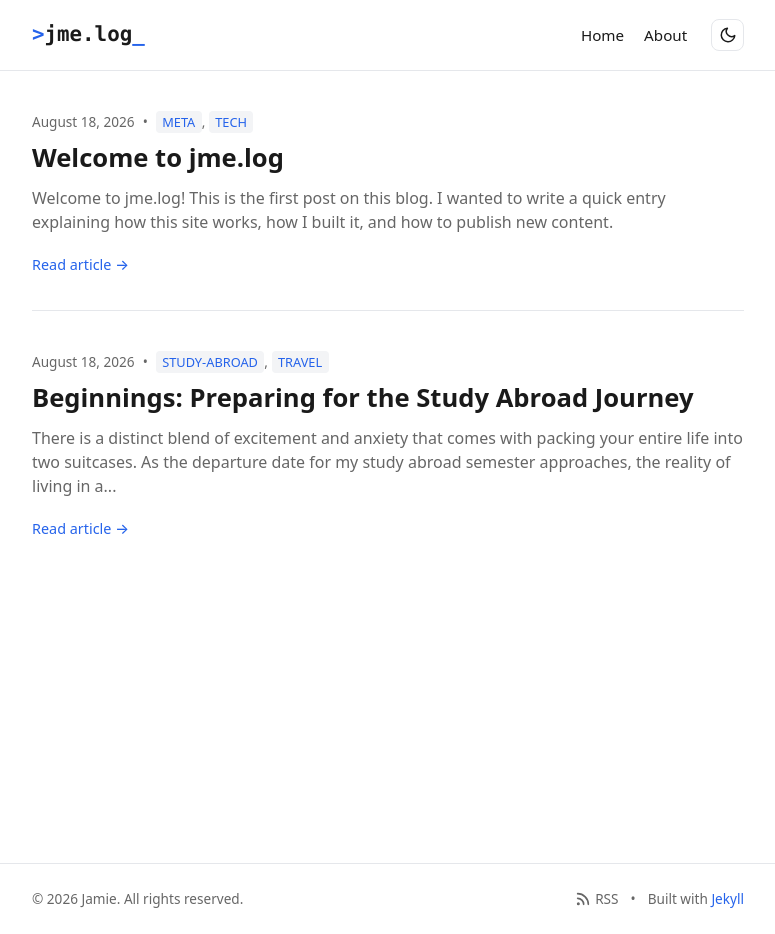
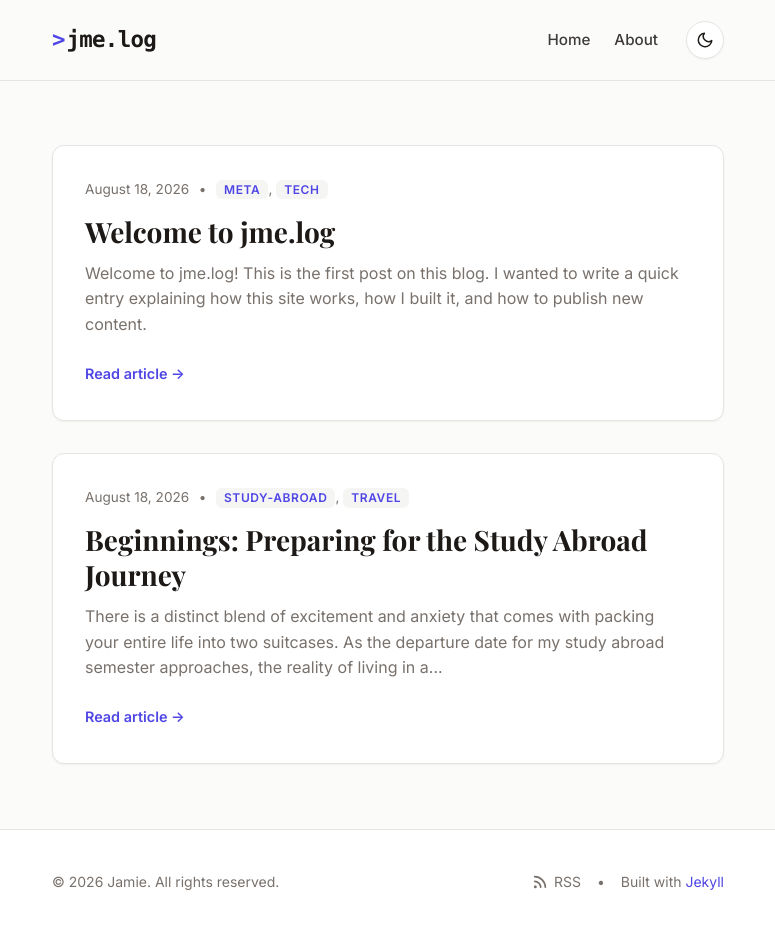
Before and after one commit to cijamie/jme.log, a Jekyll site: the page built from index.html, in a window 1280 px wide and 934 px high. Shown: the whole window, without its empty margins (252-1027 px from the left). Built offline with Jekyll 4.4.1, drawn with Linux system fonts in a browser that asks for light colours; some web fonts are replaced.

Commit message:
Redesign website: add Google Fonts, premium editorial typography, reading progress indicator, card layout, and hover animation styles

```diff
--- a/_layouts/default.html
+++ b/_layouts/default.html
@@ -4,6 +4,9 @@
   <meta charset="UTF-8">
   <meta name="viewport" content="width=device-width, initial-scale=1.0">
   {% seo %}
+  <link rel="preconnect" href="https://fonts.googleapis.com">
+  <link rel="preconnect" href="https://fonts.gstatic.com" crossorigin>
+  <link href="https://fonts.googleapis.com/css2?family=Inter:wght@400;500;600;700&family=Playfair+Display:ital,wght@0,500;0,700;1,400&display=swap" rel="stylesheet">
   <link rel="stylesheet" href="{{ '/assets/css/style.css' | relative_url }}">
   {% feed_meta %}
   <script>
@@ -21,6 +24,7 @@
   <script src="{{ '/assets/js/main.js' | relative_url }}" defer></script>
 </head>
 <body>
+  <div id="reading-progress" class="reading-progress-bar"></div>
   <div class="site-wrapper">
     {% include header.html %}
 
--- a/assets/css/style.css
+++ b/assets/css/style.css
@@ -1,39 +1,46 @@
 /* ==========================================================================
-   Variables & Themes
+   Variables & Sophisticated Themes
    ========================================================================== */
 
 :root {
-  --font-sans: system-ui, -apple-system, BlinkMacSystemFont, "Segoe UI", Roboto, "Helvetica Neue", Arial, sans-serif;
-  --font-mono: ui-monospace, SFMono-Regular, Menlo, Monaco, Consolas, "Liberation Mono", "Courier New", monospace;
+  --font-sans: 'Inter', system-ui, -apple-system, BlinkMacSystemFont, "Segoe UI", Roboto, sans-serif;
+  --font-serif: 'Playfair Display', Georgia, Cambria, "Times New Roman", Times, serif;
+  --font-mono: ui-monospace, SFMono-Regular, Menlo, Monaco, Consolas, monospace;
 
-  /* Light Theme Variables */
-  --bg-color: #ffffff;
-  --bg-secondary: #f8f9fa;
-  --text-color: #1a1a1a;
-  --text-muted: #666666;
-  --accent-color: #2563eb;       /* Modern royal blue */
-  --accent-hover: #1d4ed8;
-  --border-color: #e5e7eb;
-  --code-bg: #f3f4f6;
-  --code-text: #d97706;
-  --shadow-color: rgba(0, 0, 0, 0.05);
+  /* Modern Editorial Color Palette (Light Mode) */
+  --bg-color: #fbfbf9;             /* Elegant Warm Soft White */
+  --bg-secondary: #f4f3ef;         /* Slightly darker paper tint */
+  --bg-card: #ffffff;
+  --text-color: #1c1917;           /* Deep Stone Grey/Black */
+  --text-muted: #78716c;           /* Muted Stone */
+  --accent-color: #4f46e5;         /* Rich Indigo */
+  --accent-hover: #4338ca;
+  --border-color: #e7e5e4;         /* Soft stone border */
+  --code-bg: #f5f5f4;
+  --code-text: #b45309;            /* Amber/Warm Brown */
+  --shadow-sm: 0 1px 2px 0 rgba(0, 0, 0, 0.05);
+  --shadow-md: 0 4px 6px -1px rgba(0, 0, 0, 0.05), 0 2px 4px -2px rgba(0, 0, 0, 0.05);
+  --shadow-lg: 0 10px 15px -3px rgba(0, 0, 0, 0.04), 0 4px 6px -4px rgba(0, 0, 0, 0.04);
 
-  --max-width: 760px;
-  --header-height: 70px;
+  --max-width: 720px;
+  --header-height: 80px;
 }
 
 [data-theme="dark"] {
-  /* Dark Theme Variables */
-  --bg-color: #0f172a;           /* Deep slate blue/black */
-  --bg-secondary: #1e293b;
-  --text-color: #f1f5f9;
-  --text-muted: #94a3b8;
-  --accent-color: #3b82f6;       /* Bright blue */
-  --accent-hover: #60a5fa;
-  --border-color: #334155;
+  /* Slate & Indigo Dark Mode (Dark Mode) */
+  --bg-color: #0b0f19;             /* Deep Midnight Slate */
+  --bg-secondary: #111827;         /* Deepest slate card backing */
+  --bg-card: #1e293b;              /* Slate 800 */
+  --text-color: #f1f5f9;           /* Slate 100 */
+  --text-muted: #94a3b8;           /* Slate 400 */
+  --accent-color: #818cf8;         /* Bright Indigo 400 */
+  --accent-hover: #a5b4fc;         /* Indigo 300 */
+  --border-color: #334155;         /* Slate 700 */
   --code-bg: #1e293b;
-  --code-text: #f59e0b;
-  --shadow-color: rgba(0, 0, 0, 0.3);
+  --code-text: #fbbf24;            /* Soft Gold */
+  --shadow-sm: 0 1px 2px 0 rgba(0, 0, 0, 0.2);
+  --shadow-md: 0 4px 6px -1px rgba(0, 0, 0, 0.3), 0 2px 4px -2px rgba(0, 0, 0, 0.3);
+  --shadow-lg: 0 10px 15px -3px rgba(0, 0, 0, 0.4), 0 4px 6px -4px rgba(0, 0, 0, 0.4);
 }
 
 /* ==========================================================================
@@ -46,30 +53,26 @@
   padding: 0;
 }
 
-html, body {
-  height: 100%;
-}
-
 body {
   font-family: var(--font-sans);
   background-color: var(--bg-color);
   color: var(--text-color);
-  line-height: 1.625;
-  font-size: 17px;
+  line-height: 1.75;
+  font-size: 17.5px;
   -webkit-font-smoothing: antialiased;
   -moz-osx-font-smoothing: grayscale;
-  transition: background-color 0.3s ease, color 0.3s ease;
+  transition: background-color 0.4s ease, color 0.4s ease;
 }
 
 a {
   color: var(--accent-color);
   text-decoration: none;
+  position: relative;
   transition: color 0.2s ease;
 }
 
 a:hover {
   color: var(--accent-hover);
-  text-decoration: underline;
 }
 
 .container {
@@ -85,17 +88,35 @@ a:hover {
   min-height: 100vh;
 }
 
+/* Reading Progress Bar */
+.reading-progress-bar {
+  position: fixed;
+  top: 0;
+  left: 0;
+  height: 3px;
+  width: 0%;
+  background-color: var(--accent-color);
+  z-index: 1000;
+  transition: width 0.1s ease-out;
+}
+
 /* ==========================================================================
-   Header & Navigation
+   Header & Navigation (Polished)
    ========================================================================== */
 
 .site-header {
   border-bottom: 1px solid var(--border-color);
-  background-color: var(--bg-color);
+  background-color: rgba(251, 251, 249, 0.85); /* Blurred effect */
+  backdrop-filter: blur(10px);
+  -webkit-backdrop-filter: blur(10px);
   position: sticky;
   top: 0;
-  z-index: 100;
-  transition: border-color 0.3s ease, background-color 0.3s ease;
+  z-index: 99;
+  transition: border-color 0.4s ease, background-color 0.4s ease;
+}
+
+[data-theme="dark"] .site-header {
+  background-color: rgba(11, 15, 25, 0.85);
 }
 
 .header-container {
@@ -108,11 +129,12 @@ a:hover {
 .site-logo {
   font-family: var(--font-mono);
   font-weight: 700;
-  font-size: 1.3rem;
+  font-size: 1.4rem;
   color: var(--text-color);
-  text-decoration: none !important;
+  letter-spacing: -0.03em;
   display: flex;
   align-items: center;
+  gap: 0.1rem;
 }
 
 .logo-accent {
@@ -120,8 +142,9 @@ a:hover {
 }
 
 .logo-cursor {
-  animation: blink 1s step-end infinite;
+  animation: blink 1.2s step-end infinite;
   color: var(--accent-color);
+  font-weight: 400;
 }
 
 @keyframes blink {
@@ -132,56 +155,83 @@ a:hover {
 .site-nav {
   display: flex;
   align-items: center;
-  gap: 1.5rem;
+  gap: 1.75rem;
 }
 
 .nav-list {
   display: flex;
   list-style: none;
-  gap: 1.25rem;
+  gap: 1.5rem;
 }
 
 .nav-link {
   color: var(--text-color);
   font-weight: 500;
-  text-decoration: none;
   font-size: 0.95rem;
-  padding: 0.25rem 0;
+  padding: 0.4rem 0;
+  opacity: 0.85;
+  transition: opacity 0.2s, color 0.2s;
 }
 
 .nav-link:hover {
+  opacity: 1;
   color: var(--accent-color);
-  text-decoration: none;
+}
+
+/* Nav Link hover underline effect */
+.nav-link::after {
+  content: '';
+  position: absolute;
+  width: 100%;
+  transform: scaleX(0);
+  height: 2px;
+  bottom: 0;
+  left: 0;
+  background-color: var(--accent-color);
+  transform-origin: bottom right;
+  transition: transform 0.25s ease-out;
+}
+
+.nav-link:hover::after {
+  transform: scaleX(1);
+  transform-origin: bottom left;
 }
 
 /* ==========================================================================
-   Theme Toggle Button
+   Theme Toggle Button (Polished)
    ========================================================================== */
 
 .theme-toggle {
-  background: none;
+  background: var(--bg-card);
   border: 1px solid var(--border-color);
-  border-radius: 8px;
+  border-radius: 50%;
   cursor: pointer;
-  padding: 0.4rem;
+  width: 38px;
+  height: 38px;
   display: flex;
   align-items: center;
   justify-content: center;
   color: var(--text-color);
-  transition: background-color 0.2s, border-color 0.3s, color 0.3s;
+  box-shadow: var(--shadow-sm);
+  transition: background-color 0.2s, border-color 0.4s, color 0.4s, transform 0.2s;
 }
 
 .theme-toggle:hover {
-  background-color: var(--bg-secondary);
   border-color: var(--accent-color);
+  transform: scale(1.05);
 }
 
-.theme-icon {
+.theme-toggle svg {
   width: 18px;
   height: 18px;
+  transition: transform 0.5s cubic-bezier(0.4, 0, 0.2, 1);
 }
 
-/* Display sun or moon icon based on theme state */
+.theme-toggle:hover svg {
+  transform: rotate(30deg);
+}
+
+/* Toggle displays */
 html[data-theme="light"] .sun-icon { display: none; }
 html[data-theme="light"] .moon-icon { display: block; }
 html[data-theme="dark"] .sun-icon { display: block; }
@@ -193,42 +243,50 @@ html[data-theme="dark"] .moon-icon { display: none; }
 
 .site-main {
   flex-grow: 1;
-  padding: 2.5rem 0;
+  padding: 4rem 0;
 }
 
 /* ==========================================================================
-   Home Page: Post List
+   Home Page: Post List (Cards Layout)
    ========================================================================== */
 
 .posts-list {
   list-style: none;
   display: flex;
   flex-direction: column;
-  gap: 2.5rem;
+  gap: 2rem;
 }
 
 .post-item {
-  border-bottom: 1px solid var(--border-color);
-  padding-bottom: 2rem;
+  background-color: var(--bg-card);
+  border: 1px solid var(--border-color);
+  border-radius: 12px;
+  padding: 2rem;
+  box-shadow: var(--shadow-sm);
+  transition: transform 0.25s ease, box-shadow 0.25s ease, border-color 0.3s ease;
 }
 
-.post-item:last-child {
-  border-bottom: none;
+.post-item:hover {
+  transform: translateY(-4px);
+  box-shadow: var(--shadow-lg);
+  border-color: var(--accent-color);
 }
 
 .post-item-meta {
   font-size: 0.85rem;
   color: var(--text-muted);
-  margin-bottom: 0.5rem;
+  margin-bottom: 0.75rem;
   display: flex;
-  gap: 0.5rem;
   align-items: center;
+  flex-wrap: wrap;
+  gap: 0.6rem;
 }
 
 .post-item-title {
-  font-size: 1.6rem;
+  font-family: var(--font-serif);
+  font-size: 1.75rem;
   font-weight: 700;
-  line-height: 1.3;
+  line-height: 1.25;
   margin-bottom: 0.75rem;
 }
 
@@ -238,107 +296,157 @@ html[data-theme="dark"] .moon-icon { display: none; }
 
 .post-item-title a:hover {
   color: var(--accent-color);
-  text-decoration: none;
 }
 
 .post-item-excerpt {
   color: var(--text-muted);
   font-size: 1rem;
-  line-height: 1.5;
-  margin-bottom: 1rem;
+  line-height: 1.6;
+  margin-bottom: 1.25rem;
 }
 
 .read-more {
-  font-weight: 500;
+  font-weight: 600;
   font-size: 0.9rem;
+  display: inline-flex;
+  align-items: center;
+  gap: 0.25rem;
 }
 
 /* ==========================================================================
-   Article Pages (Post & Page layout)
+   Article Pages: Hero Header & Typography (Editorial)
    ========================================================================== */
 
-.post-header, .page-header {
-  margin-bottom: 2rem;
+.post-header {
+  margin-bottom: 3.5rem;
+  padding-bottom: 2rem;
+  border-bottom: 1px solid var(--border-color);
 }
 
 .post-meta {
   font-size: 0.9rem;
   color: var(--text-muted);
-  margin-bottom: 0.5rem;
+  margin-bottom: 1rem;
+  display: flex;
+  align-items: center;
+  flex-wrap: wrap;
+  gap: 0.5rem;
 }
 
 .category-tag {
   background-color: var(--code-bg);
   color: var(--accent-color);
-  padding: 0.1rem 0.4rem;
-  border-radius: 4px;
-  font-size: 0.8rem;
-  font-weight: 500;
+  padding: 0.15rem 0.5rem;
+  border-radius: 6px;
+  font-size: 0.75rem;
+  font-weight: 600;
   text-transform: uppercase;
+  letter-spacing: 0.05em;
+  transition: background-color 0.2s;
 }
 
-.post-title, .page-title {
-  font-size: 2.2rem;
-  font-weight: 800;
+.post-title {
+  font-family: var(--font-serif);
+  font-size: 2.75rem;
+  font-weight: 700;
+  line-height: 1.2;
+  color: var(--text-color);
+  letter-spacing: -0.02em;
+  margin-bottom: 0.5rem;
+}
+
+/* Static Page Header */
+.page-header {
+  margin-bottom: 2.5rem;
+}
+
+.page-title {
+  font-family: var(--font-serif);
+  font-size: 2.5rem;
+  font-weight: 700;
   line-height: 1.2;
 }
 
-/* Article Prose Typography */
+/* Prose Typography styling */
 .post-content, .page-content {
-  font-size: 1.05rem;
-  line-height: 1.7;
+  font-size: 1.125rem; /* 18px */
+  line-height: 1.8;
+  color: var(--text-color);
 }
 
-.post-content h2, .page-content h2,
-.post-content h3, .page-content h3 {
-  margin-top: 2rem;
-  margin-bottom: 1rem;
+/* Body content headings style */
+.post-content h2, .page-content h2 {
+  font-family: var(--font-serif);
+  font-size: 1.85rem;
+  margin-top: 3rem;
+  margin-bottom: 1.2rem;
+  font-weight: 700;
   line-height: 1.3;
 }
 
-.post-content h2, .page-content h2 { font-size: 1.6rem; }
-.post-content h3, .page-content h3 { font-size: 1.3rem; }
+.post-content h3, .page-content h3 {
+  font-family: var(--font-serif);
+  font-size: 1.45rem;
+  margin-top: 2.5rem;
+  margin-bottom: 1rem;
+  font-weight: 700;
+}
 
 .post-content p, .page-content p {
-  margin-bottom: 1.5rem;
+  margin-bottom: 1.6rem;
 }
 
+/* Lists styling */
 .post-content ul, .post-content ol,
 .page-content ul, .page-content ol {
-  margin-bottom: 1.5rem;
-  padding-left: 1.5rem;
+  margin-bottom: 1.8rem;
+  padding-left: 1.75rem;
 }
 
 .post-content li, .page-content li {
-  margin-bottom: 0.5rem;
+  margin-bottom: 0.6rem;
 }
 
+/* Horizontal Rule */
+hr {
+  border: 0;
+  height: 1px;
+  background-color: var(--border-color);
+  margin: 3rem 0;
+}
+
+/* Blockquotes (Editorial style) */
 .post-content blockquote, .page-content blockquote {
+  font-family: var(--font-serif);
+  font-size: 1.25rem;
+  font-style: italic;
+  line-height: 1.7;
+  color: var(--text-muted);
   border-left: 4px solid var(--accent-color);
-  padding: 0.5rem 0 0.5rem 1.25rem;
-  margin: 1.5rem 0;
-  color: var(--text-muted);
-  font-style: italic;
+  padding: 0.75rem 0 0.75rem 1.75rem;
+  margin: 2rem 0;
   background-color: var(--bg-secondary);
   border-radius: 0 8px 8px 0;
+  position: relative;
 }
 
-/* Code & Preformatted */
+/* Code & Preformatted (Polished syntax design) */
 code {
   font-family: var(--font-mono);
   font-size: 0.85em;
   background-color: var(--code-bg);
   color: var(--code-text);
-  padding: 0.2rem 0.4rem;
-  border-radius: 4px;
+  padding: 0.2rem 0.45rem;
+  border-radius: 6px;
+  border: 1px solid var(--border-color);
 }
 
 pre {
   background-color: var(--code-bg);
-  padding: 1rem;
-  border-radius: 8px;
+  padding: 1.25rem;
+  border-radius: 10px;
   overflow-x: auto;
-  margin-bottom: 1.5rem;
+  margin-bottom: 1.8rem;
   border: 1px solid var(--border-color);
 }
 
@@ -347,42 +455,59 @@ pre code {
   color: var(--text-color);
   padding: 0;
   font-size: 0.9rem;
+  border: none;
 }
 
-/* Images in posts */
+/* Embedded Media / Images */
 .post-content img, .page-content img {
   max-width: 100%;
   height: auto;
-  border-radius: 8px;
-  margin: 1.5rem 0;
+  border-radius: 12px;
+  margin: 2.5rem auto;
   display: block;
+  box-shadow: var(--shadow-md);
 }
 
-/* Post Footer & Tags */
+/* Post Tags */
 .post-footer {
-  margin-top: 2rem;
-  padding-top: 1rem;
+  margin-top: 3.5rem;
+  padding-top: 1.5rem;
   border-top: 1px solid var(--border-color);
 }
 
 .post-tags {
   font-size: 0.9rem;
   color: var(--text-muted);
+  display: flex;
+  align-items: center;
+  gap: 0.5rem;
+  flex-wrap: wrap;
 }
 
 .post-tags .tag {
-  margin-right: 0.5rem;
-  color: var(--accent-color);
+  color: var(--text-muted);
+  background-color: var(--bg-secondary);
+  padding: 0.2rem 0.6rem;
+  border-radius: 6px;
+  font-size: 0.8rem;
+  font-weight: 500;
+  transition: color 0.2s, background-color 0.2s;
 }
 
-/* Post Navigation (Prev/Next) */
+.post-tags .tag:hover {
+  color: var(--accent-color);
+  background-color: var(--code-bg);
+}
+
+/* Post Navigation (Prev/Next Links) */
 .post-navigation {
   display: flex;
   justify-content: space-between;
   margin-top: 3rem;
-  padding-top: 1.5rem;
+  padding: 2rem 0;
   border-top: 1px solid var(--border-color);
-  font-weight: 500;
+  border-bottom: 1px solid var(--border-color);
+  font-weight: 600;
   font-size: 0.95rem;
 }
 
@@ -395,40 +520,42 @@ pre code {
 }
 
 /* ==========================================================================
-   Comments & Placeholders
+   Giscus Comments Container
    ========================================================================== */
 
 .comments-section {
-  margin-top: 3rem;
+  margin-top: 4rem;
 }
 
 .giscus-placeholder {
   background-color: var(--bg-secondary);
   border: 1px dashed var(--border-color);
-  border-radius: 8px;
-  padding: 2rem;
-  margin-top: 2rem;
+  border-radius: 12px;
+  padding: 2.5rem;
+  text-align: center;
 }
 
 .giscus-placeholder h3 {
   margin-bottom: 0.75rem;
-  font-size: 1.15rem;
+  font-size: 1.25rem;
 }
 
 .giscus-placeholder p {
   color: var(--text-muted);
   font-size: 0.95rem;
-  margin-bottom: 1rem;
+  margin-bottom: 1.5rem;
 }
 
 .giscus-placeholder ol {
+  display: inline-block;
+  text-align: left;
   font-size: 0.9rem;
-  padding-left: 1.25rem;
-  line-height: 1.5;
+  padding-left: 1.5rem;
+  line-height: 1.6;
 }
 
 .giscus-placeholder li {
-  margin-bottom: 0.4rem;
+  margin-bottom: 0.5rem;
 }
 
 /* ==========================================================================
@@ -437,11 +564,11 @@ pre code {
 
 .site-footer {
   border-top: 1px solid var(--border-color);
-  padding: 1.5rem 0;
-  font-size: 0.85rem;
+  padding: 2.5rem 0;
+  font-size: 0.875rem;
   color: var(--text-muted);
-  background-color: var(--bg-color);
-  transition: border-color 0.3s ease, background-color 0.3s ease;
+  background-color: var(--bg-card);
+  transition: border-color 0.4s ease, background-color 0.4s ease;
 }
 
 .footer-container {
@@ -449,25 +576,25 @@ pre code {
   justify-content: space-between;
   align-items: center;
   flex-wrap: wrap;
-  gap: 1rem;
+  gap: 1.5rem;
 }
 
 .footer-links {
   display: flex;
   align-items: center;
-  gap: 0.75rem;
+  gap: 1rem;
 }
 
 .footer-link {
   color: var(--text-muted);
   display: inline-flex;
   align-items: center;
-  gap: 0.25rem;
+  gap: 0.35rem;
+  transition: color 0.2s;
 }
 
 .footer-link:hover {
   color: var(--accent-color);
-  text-decoration: none;
 }
 
 .rss-icon {
@@ -475,12 +602,12 @@ pre code {
 }
 
 /* ==========================================================================
-   Responsive Utilities
+   Responsive Adjustments (Mobile Optimized)
    ========================================================================== */
 
-@media (max-width: 600px) {
+@media (max-width: 640px) {
   :root {
-    --header-height: 60px;
+    --header-height: 70px;
   }
 
   body {
@@ -488,29 +615,33 @@ pre code {
   }
 
   .site-main {
-    padding: 1.5rem 0;
+    padding: 2.5rem 0;
   }
 
-  .header-container {
-    padding: 0 1rem;
+  .post-item {
+    padding: 1.5rem;
   }
 
-  .site-logo {
-    font-size: 1.15rem;
+  .post-item-title {
+    font-size: 1.5rem;
   }
 
-  .post-title, .page-title {
-    font-size: 1.75rem;
+  .post-title {
+    font-size: 2.1rem;
+  }
+
+  .page-title {
+    font-size: 2rem;
   }
 
   .post-navigation {
     flex-direction: column;
-    gap: 1rem;
+    gap: 1.25rem;
+    padding: 1.5rem 0;
   }
 
   .nav-prev, .nav-next {
     width: 100%;
-    text-align: left;
   }
 
   .nav-next {
--- a/assets/js/main.js
+++ b/assets/js/main.js
@@ -1,8 +1,7 @@
 document.addEventListener('DOMContentLoaded', () => {
+  // --- Theme Toggle logic ---
   const themeToggle = document.getElementById('theme-toggle');
-  if (!themeToggle) return;
-
-  // Toggle theme on click
+  if (themeToggle) {
     themeToggle.addEventListener('click', () => {
       const currentTheme = document.documentElement.getAttribute('data-theme');
       const newTheme = currentTheme === 'dark' ? 'light' : 'dark';
@@ -12,8 +11,20 @@ document.addEventListener('DOMContentLoaded', () => {
 
       syncGiscusTheme(newTheme);
     });
+  }
 
-  // Listen for Giscus initialization to sync theme on load
+  // --- Reading Progress Bar logic ---
+  const progressEl = document.getElementById('reading-progress');
+  if (progressEl) {
+    window.addEventListener('scroll', () => {
+      const winScroll = document.body.scrollTop || document.documentElement.scrollTop;
+      const height = document.documentElement.scrollHeight - document.documentElement.clientHeight;
+      const scrolled = height > 0 ? (winScroll / height) * 100 : 0;
+      progressEl.style.width = scrolled + '%';
+    });
+  }
+
+  // --- Giscus Initial Sync ---
   window.addEventListener('message', (event) => {
     if (event.origin !== 'https://giscus.app') return;
 
@@ -33,7 +44,6 @@ function syncGiscusTheme(theme) {
   const iframe = document.querySelector('iframe.giscus-frame');
   if (!iframe || !iframe.contentWindow) return;
 
-  // Use giscus themes that match our styles
   const giscusTheme = theme === 'dark' ? 'dark' : 'light';
 
   iframe.contentWindow.postMessage(
```
Lines whose indentation alone changed are shown as unchanged.
